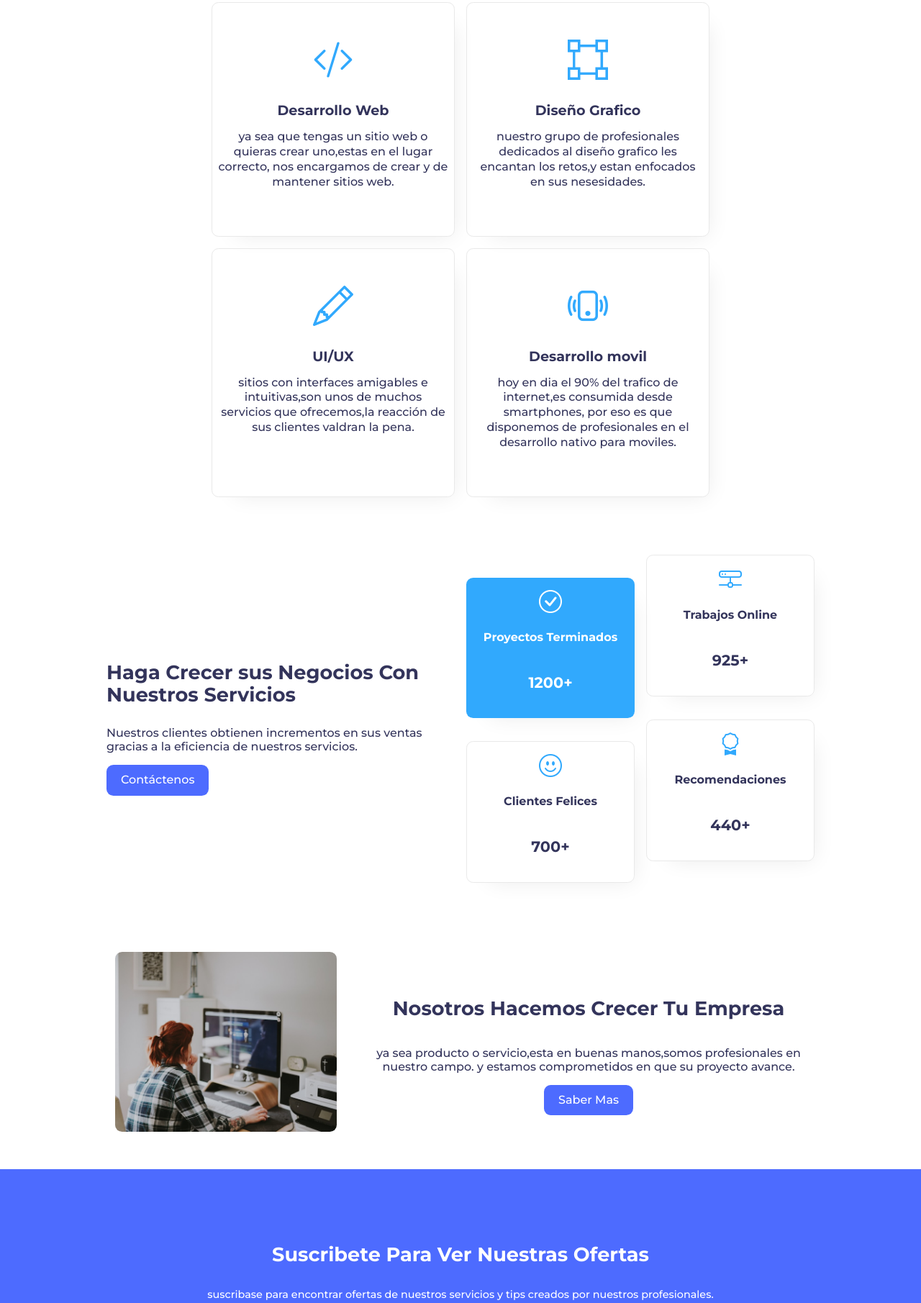
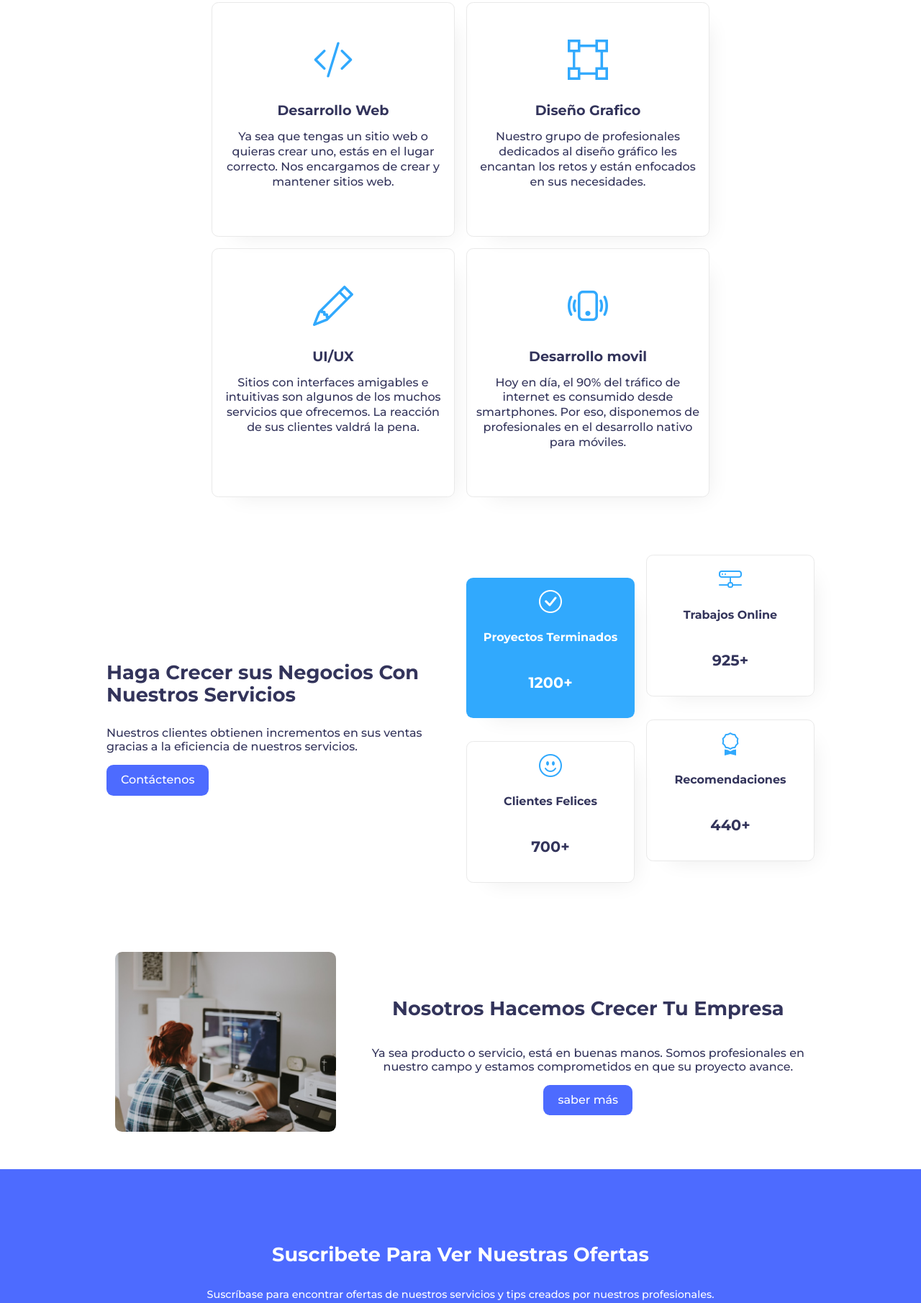
Before and after one commit to ivanretamozodev/trabajo-practico-integrador, a plain HTML site: page dist/index.html in a window 1280 px wide. Shown: the part 785-2596 px from the top of the page at 72% size. Drawn offline with nearby package versions, Linux system fonts and the light colour scheme; no server answers.

Commit message:
corrigiendo ortografia y nombre del proyecto con ia

```diff
--- a/dist/index.html
+++ b/dist/index.html
@@ -4,7 +4,7 @@
     <meta charset="UTF-8" />
     <meta http-equiv="X-UA-Compatible" content="IE=edge" />
     <meta name="viewport" content="width=device-width, initial-scale=1.0" />
-    <title>TP</title>
+    <title>WebFlix</title>
     <link
       rel="stylesheet"
       href="https://cdn.jsdelivr.net/npm/bootstrap-icons@1.10.3/font/bootstrap-icons.css"
@@ -16,7 +16,7 @@
       <!-- Navbar -->
       <header>
         <nav class="nav">
-          <h2>Logo</h2>
+          <h2>WebFlix</h2>
           <ul class="menu-nav">
             <li class="menu-nav__item">
               <a class="menu-nav__link" href="#hero">Inicio</a>
@@ -42,10 +42,10 @@
       <!-- HeroComponent -->
       <section class="hero">
         <div class="hero__text">
-          <h2>Encuentra la Mejor Solución Para tus Idéas</h2>
+          <h2>Encuentra la mejor solución para tus ideas.</h2>
           <p>
-            Somos un equipo de profesionales,enfocados en traerles de manera
-            eficiente las soluciones tecnologicas que usted nesesita.
+            Somos un equipo de profesionales, enfocados en traerles de manera
+            eficiente las soluciones tecnológicas que usted necesita.
           </p>
           <button>Contáctenos</button>
         </div>
@@ -189,8 +189,8 @@
             </div>
             <h4 class="services__card--title">Desarrollo Web</h4>
             <p class="services__card--paragraph">
-              ya sea que tengas un sitio web o quieras crear uno,estas en el
-              lugar correcto, nos encargamos de crear y de mantener sitios web.
+              Ya sea que tengas un sitio web o quieras crear uno, estás en el
+              lugar correcto. Nos encargamos de crear y mantener sitios web.
             </p>
           </div>
           <div class="services__card">
@@ -199,8 +199,8 @@
             </div>
             <h4 class="services__card--title">Diseño Grafico</h4>
             <p class="services__card--paragraph">
-              nuestro grupo de profesionales dedicados al diseño grafico les
-              encantan los retos,y estan enfocados en sus nesesidades.
+              Nuestro grupo de profesionales dedicados al diseño gráfico les
+              encantan los retos y están enfocados en sus necesidades.
             </p>
           </div>
           <div class="services__card">
@@ -209,9 +209,9 @@
             </div>
             <h4 class="services__card--title">UI/UX</h4>
             <p class="services__card--paragraph">
-              sitios con interfaces amigables e intuitivas,son unos de muchos
-              servicios que ofrecemos,la reacción de sus clientes valdran la
-              pena.
+              Sitios con interfaces amigables e intuitivas son algunos de los
+              muchos servicios que ofrecemos. La reacción de sus clientes valdrá
+              la pena.
             </p>
           </div>
           <div class="services__card">
@@ -220,9 +220,9 @@
             </div>
             <h4 class="services__card--title">Desarrollo movil</h4>
             <p class="services__card--paragraph">
-              hoy en dia el 90% del trafico de internet,es consumida desde
-              smartphones, por eso es que disponemos de profesionales en el
-              desarrollo nativo para moviles.
+              Hoy en día, el 90% del tráfico de internet es consumido desde
+              smartphones. Por eso, disponemos de profesionales en el desarrollo
+              nativo para móviles.
             </p>
           </div>
         </div>
@@ -284,11 +284,12 @@
         <div class="help__text">
           <h4 class="help__text--title">Nosotros Hacemos Crecer Tu Empresa</h4>
           <p class="help__text--paragraph">
-            ya sea producto o servicio,esta en buenas manos,somos profesionales
-            en nuestro campo. y estamos comprometidos en que su proyecto avance.
+            Ya sea producto o servicio, está en buenas manos. Somos
+            profesionales en nuestro campo y estamos comprometidos en que su
+            proyecto avance.
           </p>
           <div class="help__text--button">
-            <button>Saber Mas</button>
+            <button>saber más</button>
           </div>
         </div>
       </section>
@@ -296,7 +297,7 @@
       <section class="newsletter">
         <h2 class="newsletter__title">Suscribete Para Ver Nuestras Ofertas</h2>
         <p class="newsletter__paragraph">
-          suscribase para encontrar ofertas de nuestros servicios y tips creados
+          Suscríbase para encontrar ofertas de nuestros servicios y tips creados
           por nuestros profesionales.
         </p>
         <div class="newsletter__inputs">
@@ -327,7 +328,7 @@
       </button>
     </div>
     <div class="feedback">
-      <p class="feedback__text">debes introducir un mail valido</p>
+      <p class="feedback__text"></p>
     </div>
 
     <script src="./js/app.js"></script>
--- a/dist/js/app.js
+++ b/dist/js/app.js
@@ -72,7 +72,11 @@ const fetchNewsletter = (email) => {
     .then((response) => response.json())
     .then((data) =>
       data.success
-        ? feedbackNewsletter("Te enviamos un email ✔", "success", 3000)
+        ? feedbackNewsletter(
+            "Recibirá un email con nuestras ofertas ✔",
+            "success",
+            3000
+          )
         : feedbackNewsletter(data.errors.email.msg, "danger", 3000)
     );
 };
```
